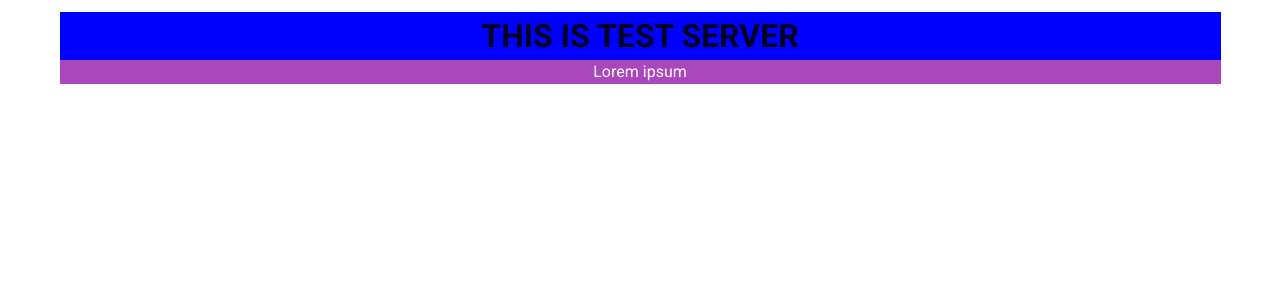
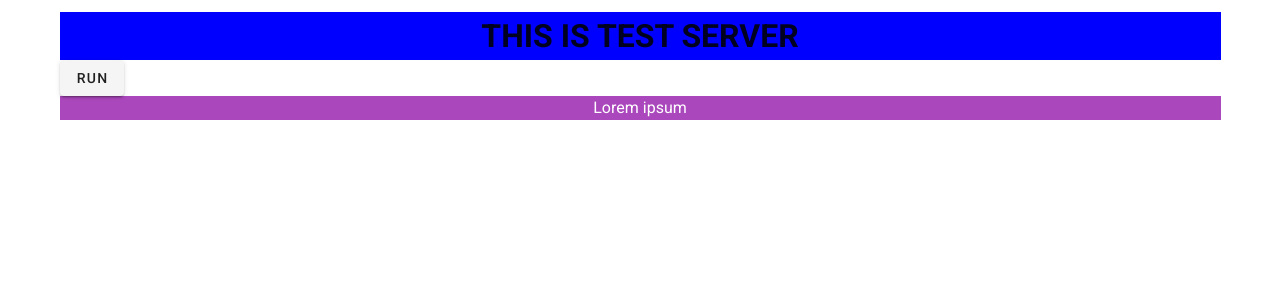
Before and after one commit to Filmsuphanut/TestNodeJs, a Vue app in the folder my-app/: page / in a window 1280 px wide. Shown: the top 300 px of the page. Built offline with nearby package versions, Linux system fonts and the light colour scheme.

Commit message:
Update index.vue

```diff
--- a/my-app/src/components/index.vue
+++ b/my-app/src/components/index.vue
@@ -5,9 +5,14 @@
         <h1 class="primary"><center>THIS IS TEST SERVER</center></h1>
       </div>
 
-  <div class="purple lighten-1 text-center">
-    <span class="white--text">Lorem ipsum</span>
-  </div>
+      <div>
+        <v-btn>RUN</v-btn>
+      </div>
+
+
+      <div class="purple lighten-1 text-center">
+        <span class="white--text">Lorem ipsum</span>
+      </div>
   </v-container>
 
 
```
